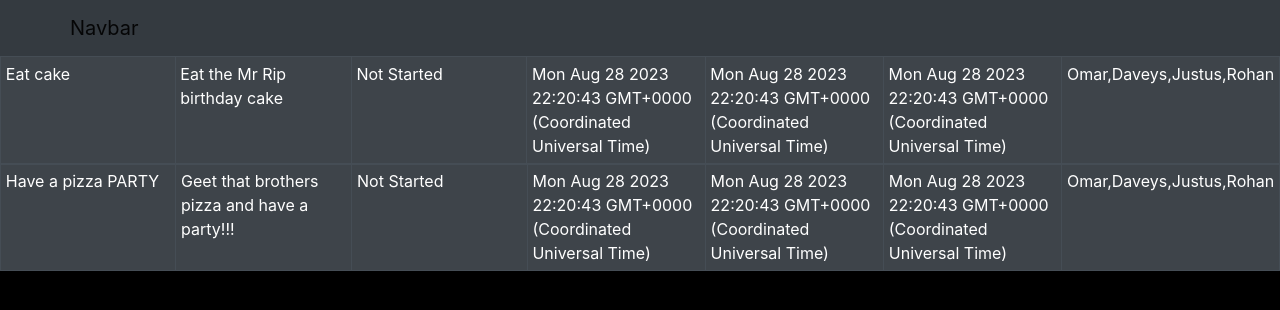
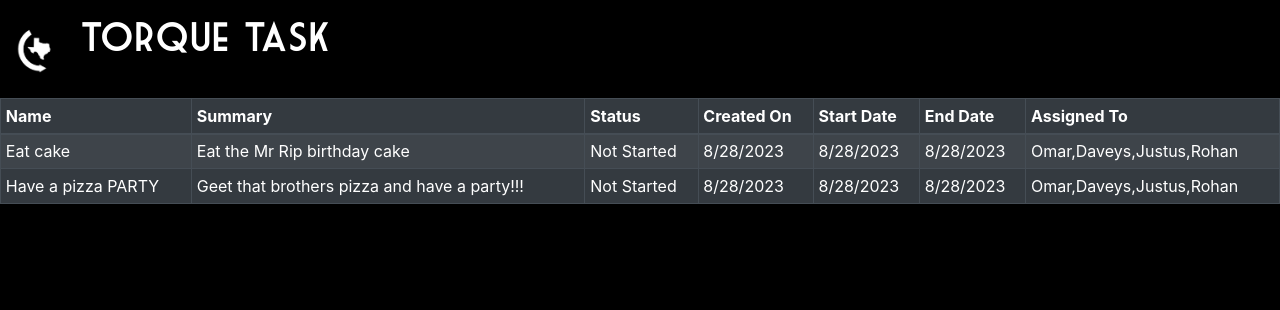
Before and after one commit to TexasTorque/TorqueTask, a React (Create React App) app in the folder client/: page / in a window 1280 px wide. Shown: the top 310 px of the page. Built offline with nearby package versions, Linux system fonts and the light colour scheme.

Commit message:
Working on some stuff

```diff
--- a/client/src/components/TaskLineItem.tsx
+++ b/client/src/components/TaskLineItem.tsx
@@ -3,30 +3,21 @@ import TorqueLogo from "../imgs/TorqueLogo.png";
 import { Task } from '../data/Types'
 import { ReactElement } from "react";
 
-const getWidthForRow = (task: Task): string => {
-    var i: number = 0;
-    for (const key in task) i++;
-    return "" + (100 / i) + "%";
-};;
-
 const TaskLineItem = ({ task }: {task: Task}) => {
   const mapCells = (task: Task): ReactElement[] => {
     const lines: ReactElement[] = [];
-    const w: string = getWidthForRow(task);
     for (const key in task) {
-      lines.push(<td width={w}>{task[key as keyof Task].toString()}</td>);
+      const item = task[key as keyof Task];
+      const rep: string = item instanceof Date ? item.toLocaleDateString() : item.toString();
+      lines.push(<td>{rep}</td>);
     }
     return lines;
   }
 
   return (
-    <div>
-      <tr>
-        {mapCells(task).map(cell => cell)}
-      </tr>
-    </div>
-
-
+    <tr>
+      {mapCells(task).map(cell => cell)}
+    </tr>
   );
 }
 export default TaskLineItem;
--- a/client/src/components/TaskList.tsx
+++ b/client/src/components/TaskList.tsx
@@ -1,9 +1,9 @@
-import {useEffect, useState } from "react";
+import {ReactElement, useEffect, useState } from "react";
 import { Table } from "react-bootstrap";
 import TorqueLogo from "../imgs/TorqueLogo.png";
 import { getTasks } from "../firebase";
 // import { Task } from "../../../src/types";
-import { Task } from "../data/Types";
+import { Task, taskKeys } from "../data/Types";
 import TaskLineItem from "./TaskLineItem";
 
 const TaskList = () => {
@@ -18,7 +18,7 @@ const TaskList = () => {
       <Table striped bordered hover variant="dark" size="sm">
         <thead>
           <tr>
-
+            {taskKeys.map(m => <th>{m}</th>)}
           </tr>
         </thead>
         <tbody>
--- a/client/src/data/Types.ts
+++ b/client/src/data/Types.ts
@@ -9,11 +9,15 @@ export interface Task {
   name: string,
   summary: string,
   status: Status,
-  createdAt: Date,
+  createdOn: Date,
   startDate: Date,
   endDate: Date,
   assigness: string[],
 }
+
+export const taskKeys = [
+  "Name", "Summary", "Status", "Created On", "Start Date", "End Date", "Assigned To"
+];
 
 const dateNow = () => new Date(Date.now());
 
@@ -22,7 +26,7 @@ export const taskData: Task[] = [
     name: "Eat cake",
     summary: "Eat the Mr Rip birthday cake",
     status: Status.NOT_STARTED,
-    createdAt: dateNow(),
+    createdOn: dateNow(),
     startDate: dateNow(),
     endDate: dateNow(),
     assigness: ["Omar", "Daveys", "Justus", "Rohan"],
@@ -31,9 +35,9 @@ export const taskData: Task[] = [
     name: "Have a pizza PARTY",
     summary: "Geet that brothers pizza and have a party!!!",
     status: Status.NOT_STARTED,
-    createdAt: dateNow(),
+    createdOn: dateNow(),
     startDate: dateNow(),
     endDate: dateNow(),
     assigness: ["Omar", "Daveys", "Justus", "Rohan"],
   }
-]
+];
--- a/client/src/index.css
+++ b/client/src/index.css
@@ -17,23 +17,17 @@ p
 {
   color: white !important;
 }
-/*
-table,
-th,
-td {
-  border: 1px solid white;
-  margin: 0;
-} */
 
-/* td {
-  text-align: left;
-} */
-
-.td-w {
-  width: 10rem;
+.title {
+  font-family: "Market_Deco";
+  height: 4rem;
 }
 
 .torque-logo {
-  width: 60px;
-  height: 60px;
+  width: 3rem;
+  height: 3rem;
 }
+
+.black-bg {
+  background-color: black;
+}
--- a/client/src/pages/Table.tsx
+++ b/client/src/pages/Table.tsx
@@ -1,17 +1,17 @@
 import { Container, Nav, Navbar, Table } from "react-bootstrap";
 
-import Header from "../components/Header";
+import TorqueLogo from "../imgs/TorqueLogo.png";
+
 import TaskList from "../components/TaskList";
 export default () => {
   return (
     <div className="main">
-      <Navbar bg="dark" data-bs-theme="dark">
-        <Container>
-          <Navbar.Brand href="#home">Navbar</Navbar.Brand>
-          <Nav className="me-auto">
+      <Navbar className="black-bg">
+        <Navbar.Brand className="" href="#home"><img className="torque-logo" src={TorqueLogo}></img></Navbar.Brand>
+        <Navbar.Brand className="" href="#home"><h1 className="title">Torque Task</h1></Navbar.Brand>
+          {/* <Nav className="me-auto"> */}
             {/* <Nav.Link href="#home"><p>Link</p></Nav.Link> */}
-          </Nav>
-        </Container>
+          {/* </Nav> */}
       </Navbar>
       <TaskList/>
     </div>
```
Also changed, not shown: client/src/components/Header.tsx (deleted, +0 -11 lines).
